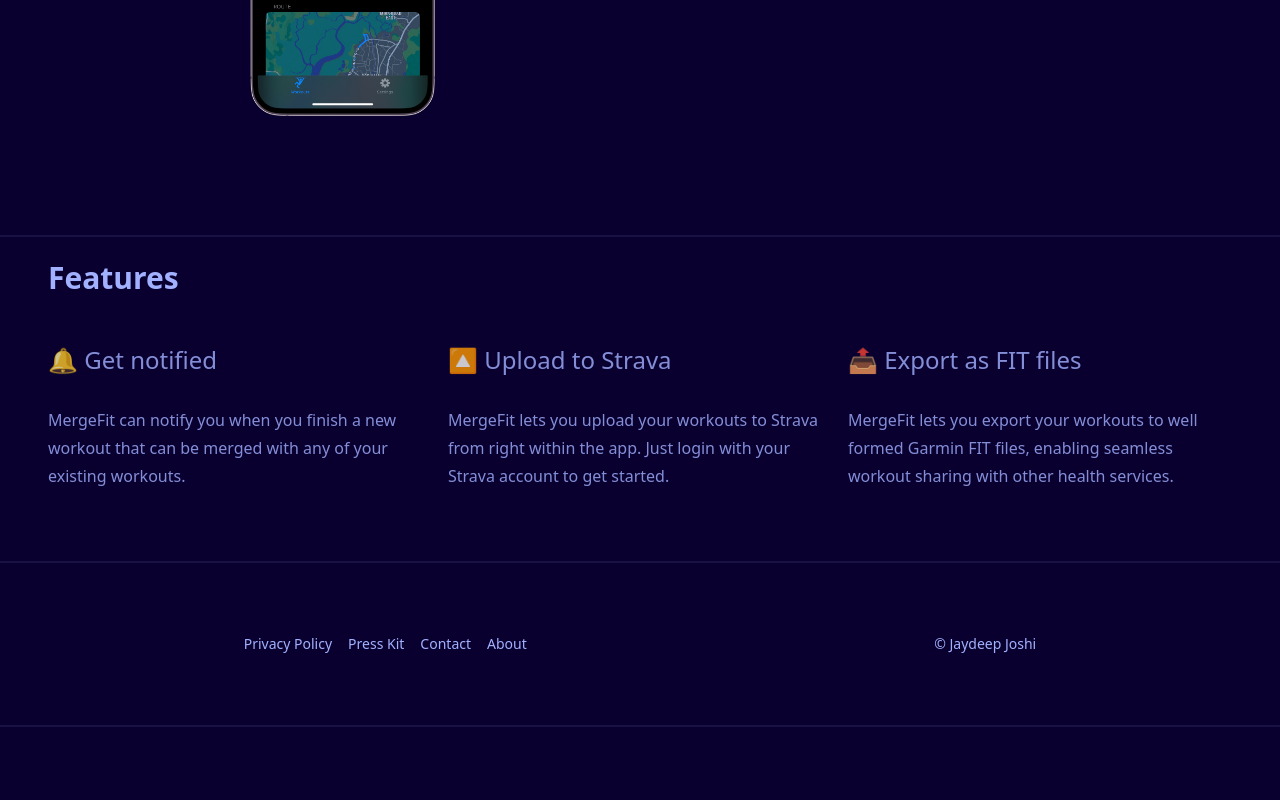
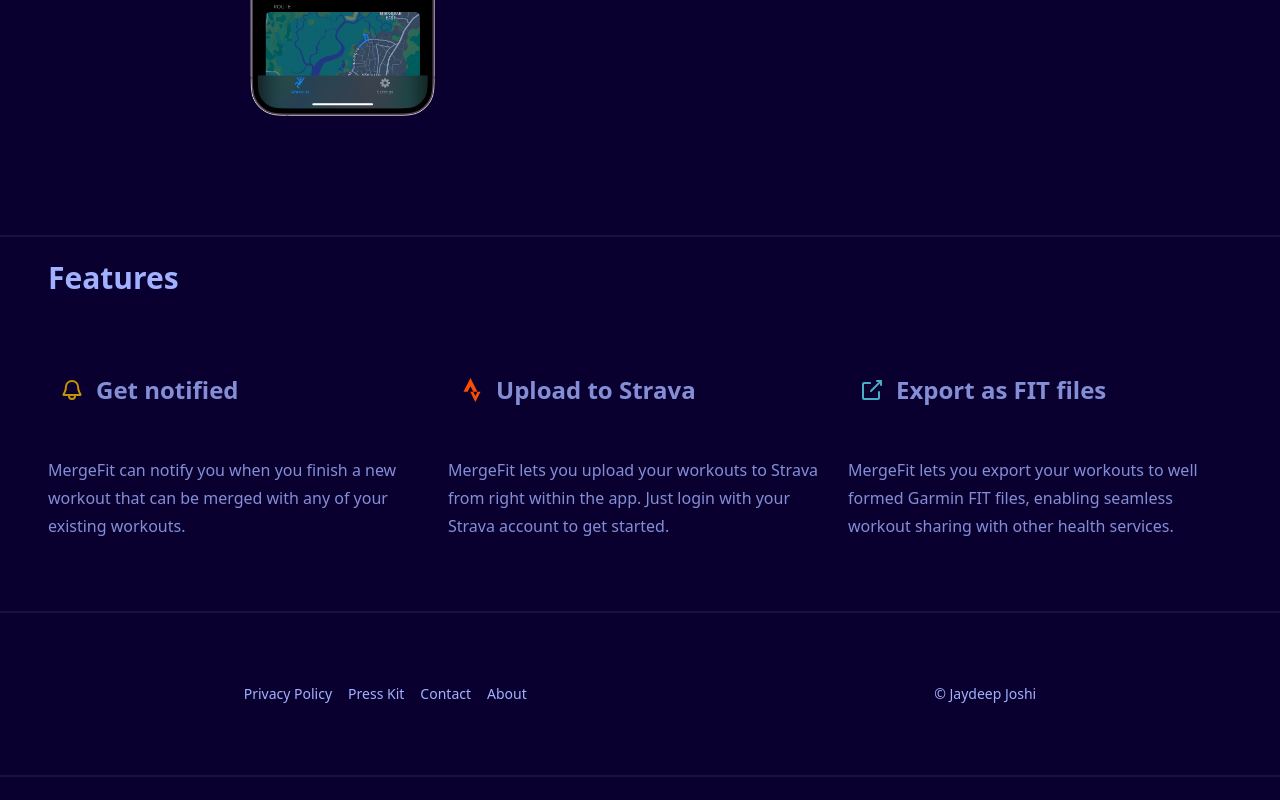
Before and after one commit to iTwenty/mergefit-site, a website: page src/index.html in a window 1280 px wide. Shown: the part 2316-3116 px from the top of the page. Before the commit the page ends 3066 px from the top, so only its background shows below. Drawn offline with Linux system fonts and the light colour scheme.

Commit message:
Use svg for feature icons

```diff
--- a/src/index.html
+++ b/src/index.html
@@ -72,15 +72,24 @@
 
     <div class="grid grid-cols-1 sm:grid-cols-3 gap-4 p-12">
         <div class="prose">
-            <p class="text-2xl">🔔 Get notified</p>
+            <div class="flex">
+                <img src="static/bell.svg" class="px-3">
+                <p class="text-2xl font-semibold">Get notified</p>
+            </div>
             <p>MergeFit can notify you when you finish a new workout that can be merged with any of your existing workouts.</p>
         </div>
         <div class="prose">
-            <p class="text-2xl">🔼 Upload to Strava</p>
+            <div class="flex">
+                <img src="static/strava.svg" class="px-3">
+                <p class="text-2xl font-semibold">Upload to Strava</p>
+            </div>
             <p>MergeFit lets you upload your workouts to Strava from right within the app. Just login with your Strava account to get started.</p>
         </div>
         <div class="prose">
-            <p class="text-2xl">📤 Export as FIT files</p>
+            <div class="flex">
+                <img src="static/export.svg" class="px-3">
+                <p class="text-2xl font-semibold">Export as FIT files</p>
+            </div>
             <p>MergeFit lets you export your workouts to well formed Garmin FIT files, enabling seamless workout sharing with other health services.</p>
         </div>
     </div>
```
Also changed, not shown: src/output.css, src/static/bell.svg (added), src/static/export.svg (added), src/static/strava.svg (added).
